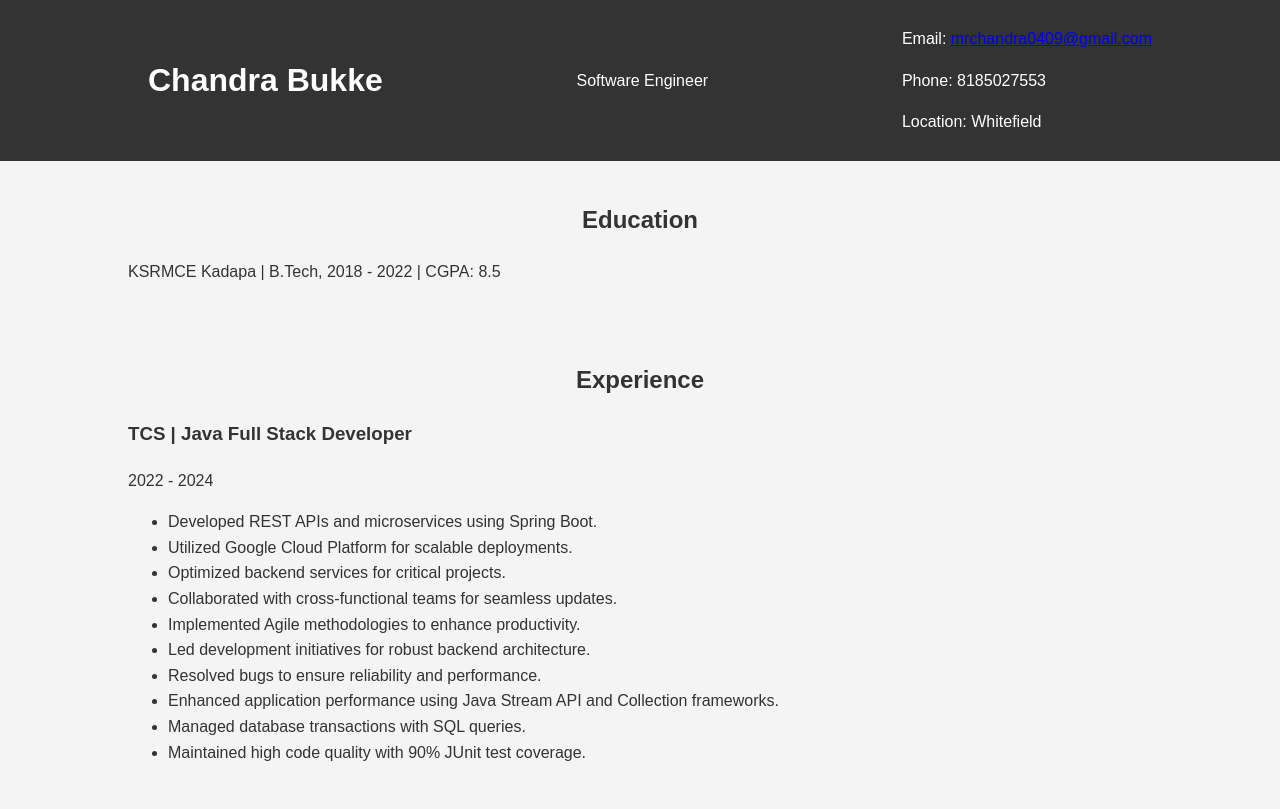
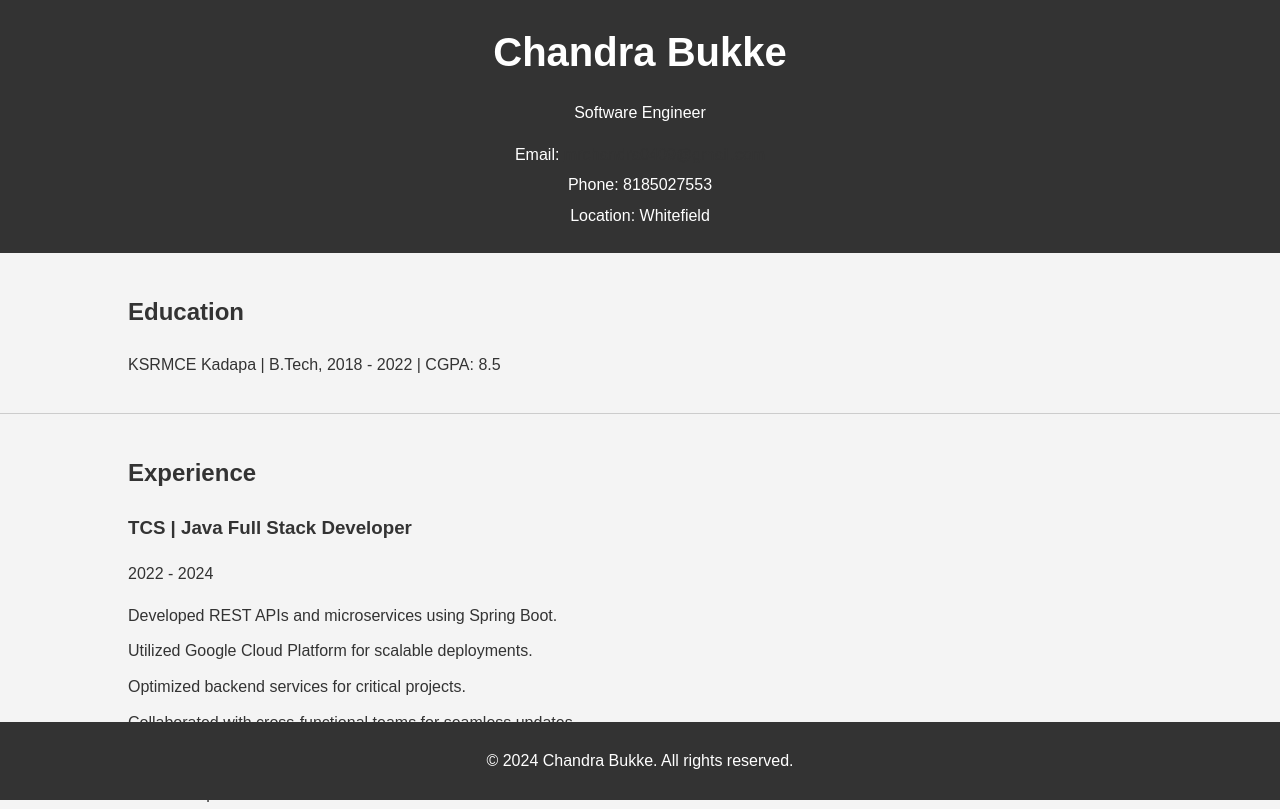
Before and after one commit to MRChandraC/MrChandra.github.io, a plain HTML site: page index.html in a window 1280 px wide. Shown: the top 809 px of the page. Drawn offline with Linux system fonts and the light colour scheme.

Commit message:
Update styles.css

```diff
--- a/styles.css
+++ b/styles.css
@@ -1,47 +1,17 @@
 body {
     font-family: Arial, sans-serif;
     line-height: 1.6;
+    background-color: #f4f4f4;
+    color: #333;
     margin: 0;
     padding: 0;
-    background-color: #f4f4f4;
-    color: #333;
 }
 
 header {
     background: #333;
     color: #fff;
-    padding: 10px 0;
-}
-
-header .container {
-    display: flex;
-    justify-content: space-between;
-    align-items: center;
-}
-
-header h1 {
-    margin: 0;
-    padding-left: 20px;
-}
-
-nav ul {
-    list-style: none;
-    margin: 0;
-    padding: 0;
-    display: flex;
-}
-
-nav ul li {
-    margin-right: 20px;
-}
-
-nav ul li a {
-    color: #fff;
-    text-decoration: none;
-}
-
-section {
     padding: 20px 0;
+    text-align: center;
 }
 
 .container {
@@ -50,22 +20,45 @@ section {
     overflow: hidden;
 }
 
-h2 {
-    text-align: center;
-    margin-bottom: 20px;
+h1 {
+    margin: 0;
+    padding: 0;
+    font-size: 2.5em;
 }
 
-.project {
-    background: #fff;
-    padding: 20px;
+.contact-info p {
+    margin: 5px 0;
+}
+
+a {
+    color: #333;
+}
+
+section {
+    padding: 20px 0;
+    border-bottom: 1px solid #ccc;
+}
+
+h2 {
     margin-bottom: 20px;
-    box-shadow: 0 0 10px rgba(0, 0, 0, 0.1);
+    color: #333;
+}
+
+ul {
+    list-style: none;
+    padding: 0;
+}
+
+li {
+    margin-bottom: 10px;
 }
 
 footer {
+    text-align: center;
+    padding: 10px 0;
     background: #333;
     color: #fff;
-    text-align: center;
-    padding: 10px 0;
-    margin-top: 20px;
+    position: fixed;
+    width: 100%;
+    bottom: 0;
 }
```
